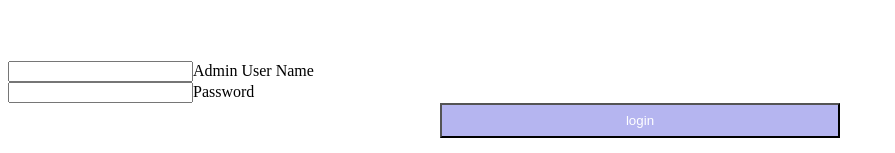
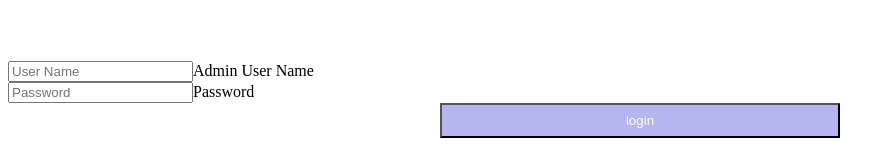
Before and after one commit to Akashraj161/apna_kitchen_front, a Vue app: page /adminLogin in a window 1280 px wide. Shown: the part 157-310 px from the top of the page, without its empty margins (0-895 px from the left). Built offline with nearby package versions, Linux system fonts and the light colour scheme.

Commit message:
admin login

```diff
--- a/src/components/adminLogin.vue
+++ b/src/components/adminLogin.vue
@@ -10,7 +10,7 @@
             v-model="name"
             class="form-control"
             name="name"
-
+            placeholder="User Name"
           />
           <label for="floatingInput">Admin User Name</label>
         </div>
@@ -20,7 +20,7 @@
             v-model="password"
             class="form-control"
             name="password"
-
+           placeholder="Password"
           />
           <label for="floatingPassword">Password</label>
         </div>
```
